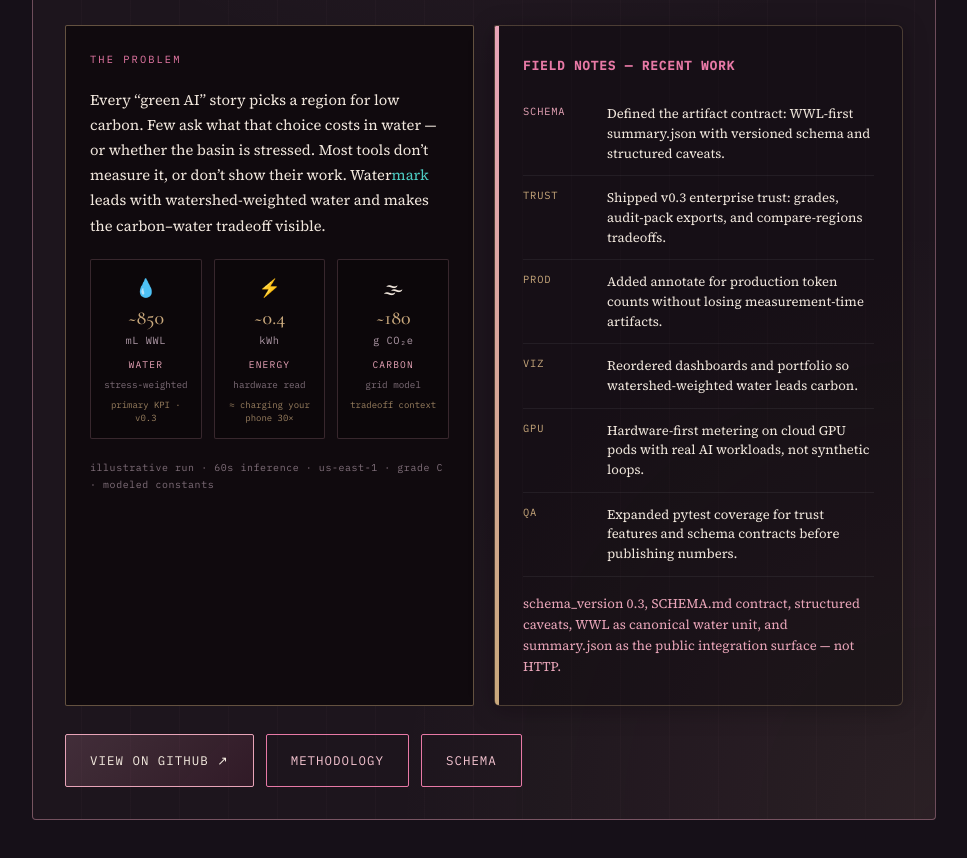
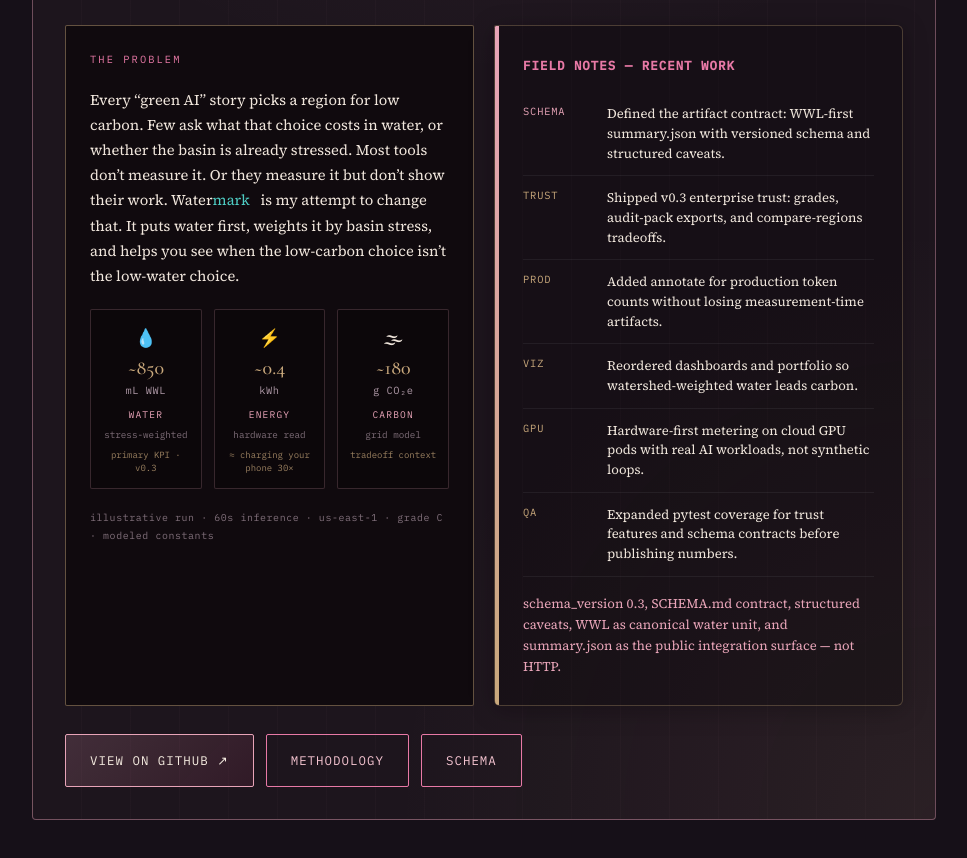
Before and after one commit to JaninaZV/myportfolio, a plain HTML site: page index.html in a window 1280 px wide. Shown: the part 2384-3242 px from the top of the page, without its empty margins (156-1123 px from the left). Drawn offline with nearby package versions, Linux system fonts and the light colour scheme.

Commit message:
Refine Watermark problem panel copy for a warmer story beat.
Personal voice and plainer language on the carbon–water tradeoff closing line.

Co-authored-by: Cursor <cursoragent@cursor.com>

```diff
--- a/index.html
+++ b/index.html
@@ -1251,7 +1251,7 @@
         <div class="wm-split">
           <div class="wm-insight" aria-label="What Watermark is trying to solve">
             <p class="wm-problem-label">THE PROBLEM</p>
-            <p class="wm-problem-text">Every “green AI” story picks a region for low carbon. Few ask what that choice costs in water — or whether the basin is stressed. Most tools don’t measure it, or don’t show their work. <a href="https://github.com/JaninaZV/Watermark" target="_blank" rel="noopener" class="wm-title-link wm-inline"><span class="wm-word-water">Water</span><span class="wm-word-mark">mark</span></a> leads with watershed-weighted water and makes the carbon–water tradeoff visible.</p>
+            <p class="wm-problem-text">Every “green AI” story picks a region for low carbon. Few ask what that choice costs in water, or whether the basin is already stressed. Most tools don’t measure it. Or they measure it but don’t show their work. <a href="https://github.com/JaninaZV/Watermark" target="_blank" rel="noopener" class="wm-title-link wm-inline"><span class="wm-word-water">Water</span><span class="wm-word-mark">mark</span></a> is my attempt to change that. It puts water first, weights it by basin stress, and helps you see when the low-carbon choice isn’t the low-water choice.</p>
             <div class="wm-stats">
               <div class="wm-stat">
                 <span class="wm-stat-icon">💧</span>
```
